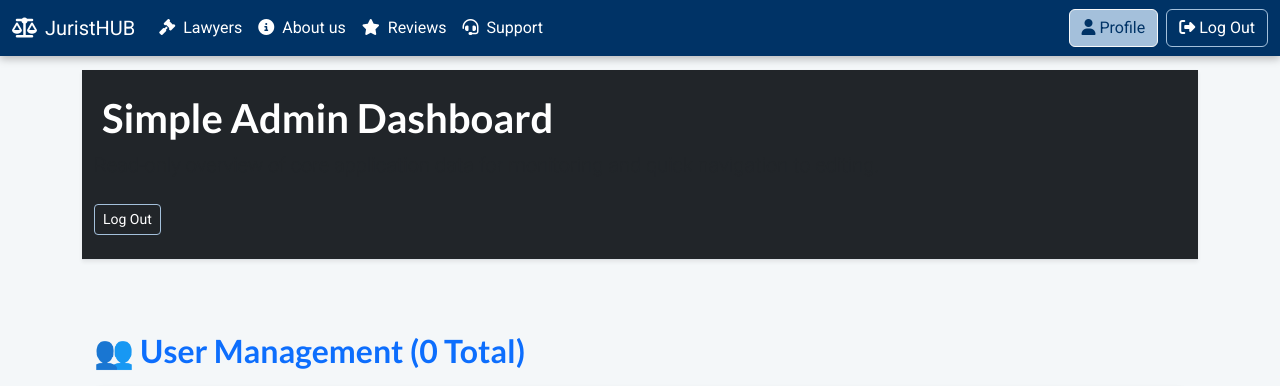
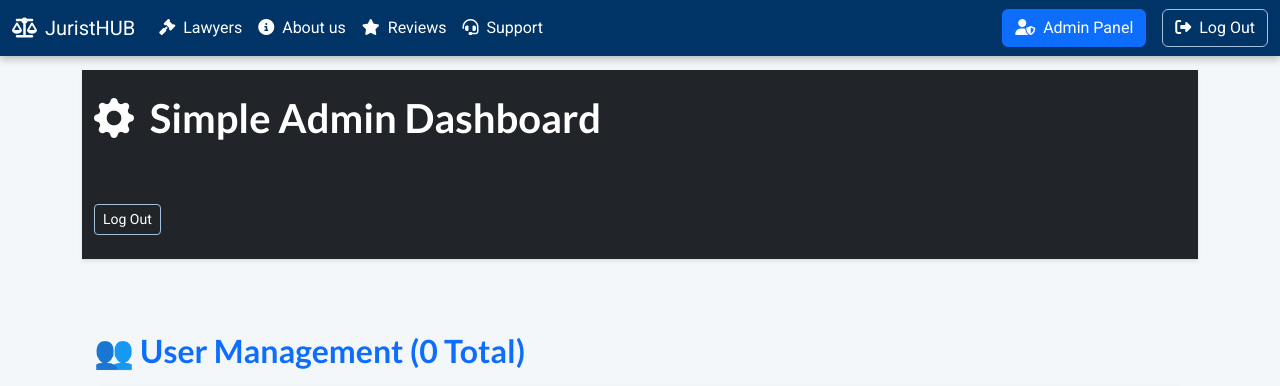
Before and after one commit to Alexukk/juristHUB, a Flask app: page /admin-panel in a window 1280 px wide. Shown: the top 386 px of the page. Run offline with Flask 3, Linux system fonts and the light colour scheme; the visitor is signed in with stand-in values (Sample User, id 1); some libraries are stand-ins or nearby versions.

Commit message:
Modified NavBar and routes to dashboards for Admin users

```diff
--- a/app.py
+++ b/app.py
@@ -571,14 +571,13 @@ def get_availability(lawyer_id):
 @app.route('/dashboard/<int:user_id>')
 # @login_required # Assuming this decorator is defined
 def user_dashboard(user_id):
-    # 1. Проверка, что пользователь просматривает свой дашборд
-    if session.get('user_id') != user_id and session.get('status') != 'Admin':
+    if session.get('user_id') != user_id:
         flash('You are not authorized to view this dashboard.', 'danger')
         return redirect(url_for('index'))
 
-    # --- ДОБАВЛЕНИЕ ЛОГИКИ ОБНОВЛЕНИЯ БАЛАНСА В СЕССИИ ---
+    if session.get('status') == 'Admin':
+        return redirect(url_for("simple_admin_dashboard"))
 
-    # 1. Получаем пользователя из базы данных
     current_user = None
     try:
         current_user = db.session.query(User).filter_by(id=user_id).first()
--- a/templates/base.html
+++ b/templates/base.html
@@ -7,9 +7,11 @@
     <link href="https://cdn.jsdelivr.net/npm/bootstrap@5.3.3/dist/css/bootstrap.min.css" rel="stylesheet">
     <link rel="icon" type="image/png" href="/static/img/logo.png">
     <link rel="stylesheet" href="https://cdnjs.cloudflare.com/ajax/libs/font-awesome/6.5.2/css/all.min.css"
-          integrity="sha512-SnH5WK+bZxgPHs44uWIX+LLJAJ9/2PkPKZ5QiAj6Ta86w+fsb2TkcmfRyVX3pBnMFcV7oQPJkl9QevSCWr3W6A=="
+          xintegrity="sha512-SnH5WK+bZxgPHs44uWIX+LLJAJ9/2PkPKZ5QiAj6Ta86w+fsb2TkcmfRyVX3pBnMFcV7oQPJkl9QevSCWr3W6A=="
           crossorigin="anonymous"
           referrerpolicy="no-referrer" />
+    <!-- Добавляем иконки Bootstrap для Edit Profile -->
+    <link rel="stylesheet" href="https://cdn.jsdelivr.net/npm/bootstrap-icons@1.11.3/font/bootstrap-icons.min.css">
 
     <link rel="stylesheet" href="{{ url_for('static', filename='css/styles.css') }}">
 
@@ -56,21 +58,36 @@
 
                 <div class="d-flex" id="login">
                     {% if not session.get('user_id') %}
+                        <!-- Non-authenticated users -->
                         <a href="{{ url_for('login') }}" class="btn btn-outline-light me-2">Log In</a>
                         <a href="{{ url_for('sign_up') }}" class="btn btn-light">Sign Up</a>
                     {% else %}
-                    {% if session.get('status') == 'Lawyer' %}
-                            <a href="{{ url_for('lawyer_dashboard')}}" class="btn btn-light">
-                                <i class="fas fa-user me-1"></i>Profile
+                        <!-- Authenticated users -->
+
+                        <!-- 1. Admin Dashboard (Highest Priority) -->
+                        {% if session.get('status') == 'Admin' %}
+                            <a href="{{ url_for('simple_admin_dashboard')}}" class="btn btn-primary me-2">
+                                <i class="fas fa-user-shield me-1"></i> Admin Panel
                             </a>
-                    {% else %}
-                            <a href="{{ url_for('user_dashboard', user_id=session.get('user_id')) }}" class="btn btn-light">
-                                <i class="fas fa-user me-1"></i>Profile
+
+                        <!-- 2. Lawyer Dashboard -->
+                        {% elif session.get('status') == 'Lawyer' %}
+                            <a href="{{ url_for('lawyer_dashboard')}}" class="btn btn-light me-2">
+                                <i class="fas fa-user-tie me-1"></i> Lawyer Profile
                             </a>
-                    {% endif %}
+
+                        <!-- 3. Regular User Profile (Fallback) -->
+                        {% else %}
+                            <a href="{{ url_for('user_dashboard', user_id=session.get('user_id')) }}" class="btn btn-light me-2">
+                                <i class="fas fa-user me-1"></i> Profile
+                            </a>
+                        {% endif %}
+
+                        <!-- Logout Button (Always visible when logged in) -->
                         <a href="{{ url_for('logout') }}" class="btn btn-outline-light ms-2">
-                             <i class="fas fa-sign-out-alt me-1"></i>Log Out
+                             <i class="fas fa-sign-out-alt me-1"></i> Log Out
                         </a>
+
                     {% endif %}
                 </div>
             </div>
```
